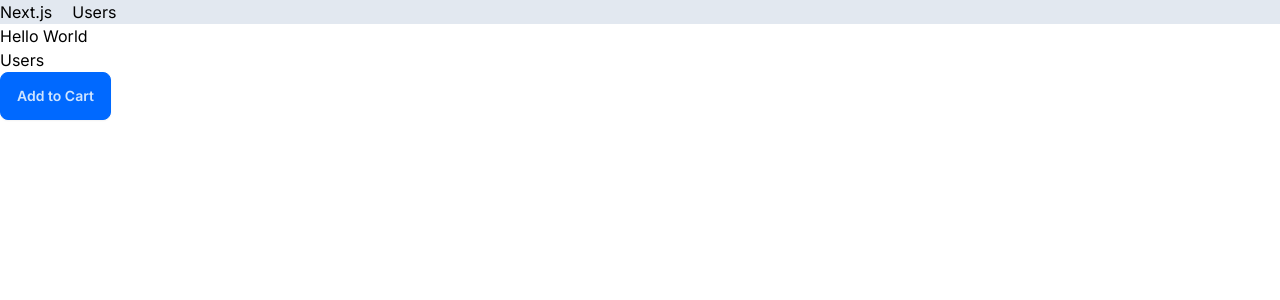
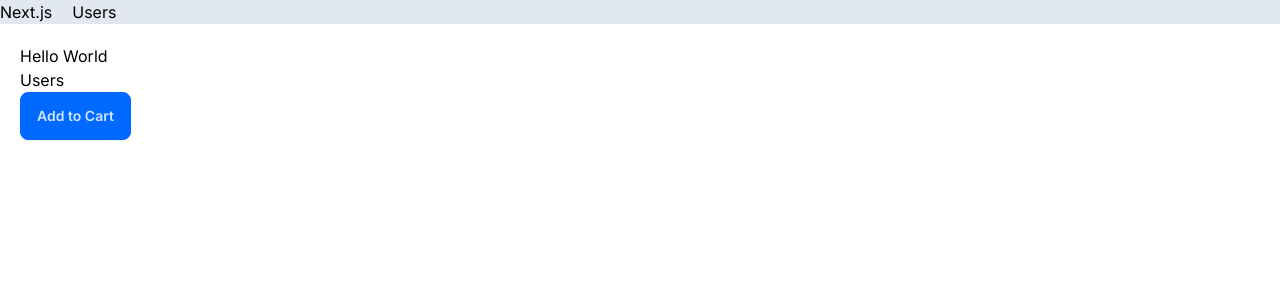
Before and after one commit to Otacon2024/Next-TypeScript, a Next.js app: page / in a window 1280 px wide. Shown: the top 300 px of the page. Built offline with nearby package versions, Linux system fonts and the light colour scheme.

Commit message:
Add "p-5" to the <main> area in "app>layout.tsx"

```diff
--- a/app/layout.tsx
+++ b/app/layout.tsx
@@ -19,7 +19,7 @@ export default function RootLayout({
     <html lang="en" data-theme="winter">
       <body className={inter.className}>
         <NavBar />
-        <main>{children}</main>
+        <main className="p-5">{children}</main>
       </body>
     </html>
   );
```
